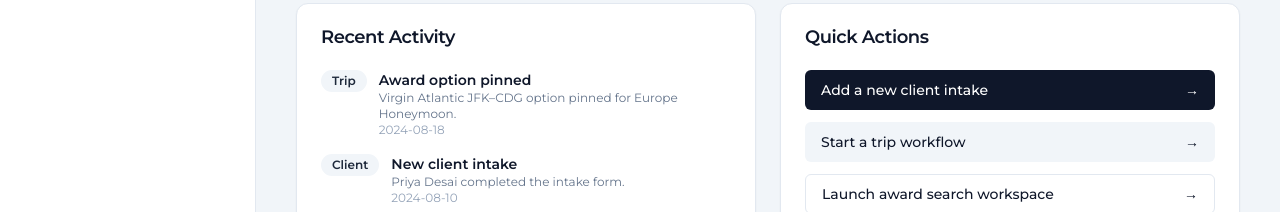
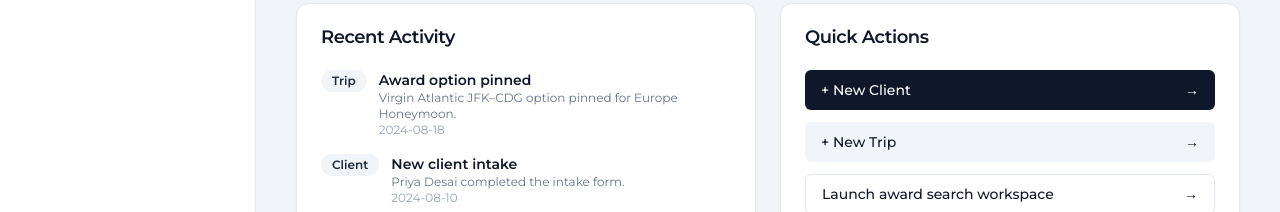
Before and after one commit to andrewserrazina/MilesMapped, a Next.js app: page /dashboard in a window 1280 px wide. Shown: the part 489-701 px from the top of the page. Built offline with nearby package versions, Linux system fonts and the light colour scheme.

Commit message:
Update new client and trip entry labels

```diff
--- a/app/(portal)/clients/page.tsx
+++ b/app/(portal)/clients/page.tsx
@@ -65,7 +65,7 @@ export default function ClientsPage() {
             href="/clients/new"
             className={cn(buttonVariants(), "whitespace-nowrap")}
           >
-            + Add Client
+            + New Client
           </Link>
         }
       />
--- a/app/(portal)/dashboard/page.tsx
+++ b/app/(portal)/dashboard/page.tsx
@@ -129,7 +129,7 @@ export default function DashboardPage() {
               href="/clients/new"
               className={cn(buttonVariants(), "w-full justify-between")}
             >
-              Add a new client intake
+              + New Client
               <span aria-hidden>→</span>
             </Link>
             <Link
@@ -139,7 +139,7 @@ export default function DashboardPage() {
                 "w-full justify-between"
               )}
             >
-              Start a trip workflow
+              + New Trip
               <span aria-hidden>→</span>
             </Link>
             <Link
--- a/app/(portal)/trips/page.tsx
+++ b/app/(portal)/trips/page.tsx
@@ -76,7 +76,7 @@ export default function TripsPage() {
             href="/trips/new"
             className={cn(buttonVariants(), "whitespace-nowrap")}
           >
-            + Add Trip
+            + New Trip
           </Link>
         }
       />
```
